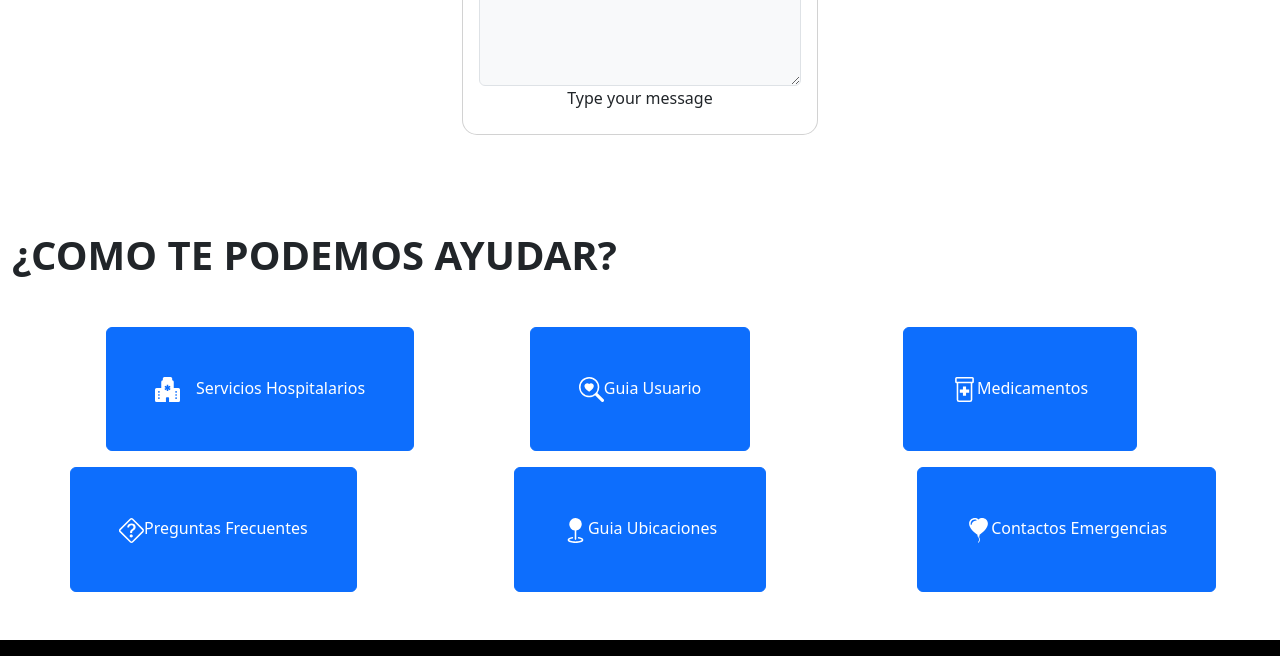
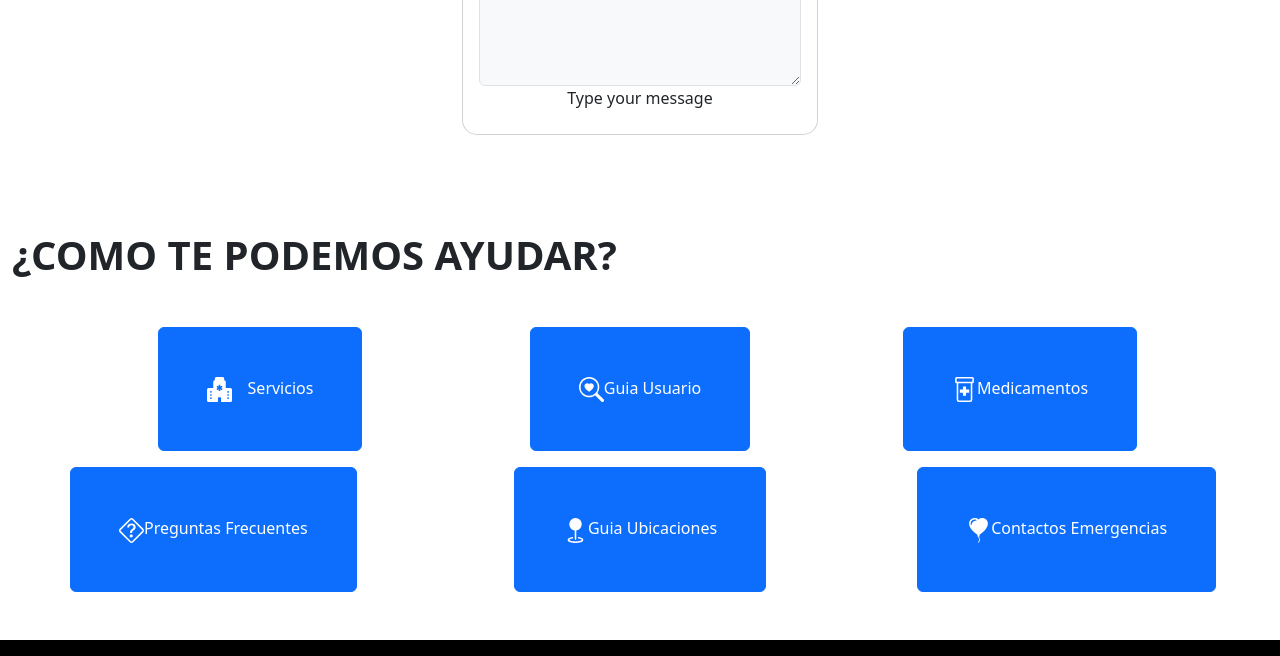
Before and after one commit to juannr1/Fronted_Nubes, a plain HTML site: page index.html in a window 1280 px wide. Shown: the part 3526-4182 px from the top of the page. Drawn offline with nearby package versions, Linux system fonts and the light colour scheme.

Commit message:
Update index.html

```diff
--- a/index.html
+++ b/index.html
@@ -395,7 +395,7 @@
     <div class="row ">
       <div class="col-4 p-0"><button type="button" class="col btn btn-primary p-lg-5 p-md-1 p-sm-0 text-center"> <svg xmlns="http://www.w3.org/2000/svg" width="25" height="25" fill="currentColor" class="bi bi-hospital-fill me-3" viewBox="0 0 16 16">
   <path d="M6 0a1 1 0 0 0-1 1v1a1 1 0 0 0-1 1v4H1a1 1 0 0 0-1 1v7a1 1 0 0 0 1 1h6v-2.5a.5.5 0 0 1 .5-.5h1a.5.5 0 0 1 .5.5V16h6a1 1 0 0 0 1-1V8a1 1 0 0 0-1-1h-3V3a1 1 0 0 0-1-1V1a1 1 0 0 0-1-1zm2.5 5.034v1.1l.953-.55.5.867L9 7l.953.55-.5.866-.953-.55v1.1h-1v-1.1l-.953.55-.5-.866L7 7l-.953-.55.5-.866.953.55v-1.1zM2.25 9h.5a.25.25 0 0 1 .25.25v.5a.25.25 0 0 1-.25.25h-.5A.25.25 0 0 1 2 9.75v-.5A.25.25 0 0 1 2.25 9m0 2h.5a.25.25 0 0 1 .25.25v.5a.25.25 0 0 1-.25.25h-.5a.25.25 0 0 1-.25-.25v-.5a.25.25 0 0 1 .25-.25M2 13.25a.25.25 0 0 1 .25-.25h.5a.25.25 0 0 1 .25.25v.5a.25.25 0 0 1-.25.25h-.5a.25.25 0 0 1-.25-.25zM13.25 9h.5a.25.25 0 0 1 .25.25v.5a.25.25 0 0 1-.25.25h-.5a.25.25 0 0 1-.25-.25v-.5a.25.25 0 0 1 .25-.25M13 11.25a.25.25 0 0 1 .25-.25h.5a.25.25 0 0 1 .25.25v.5a.25.25 0 0 1-.25.25h-.5a.25.25 0 0 1-.25-.25zm.25 1.75h.5a.25.25 0 0 1 .25.25v.5a.25.25 0 0 1-.25.25h-.5a.25.25 0 0 1-.25-.25v-.5a.25.25 0 0 1 .25-.25"/>
-</svg>Servicios Hospitalarios</button></div>
+</svg>Servicios </button></div>
 
 
 <div class="col-4 p-0"><button type="button" class="col btn btn-primary p-lg-5 p-md-1 p-sm-0 text-center"> <svg xmlns="http://www.w3.org/2000/svg" width="25" height="25" fill="currentColor" class="bi bi-search-heart" viewBox="0 0 16 16">
```
